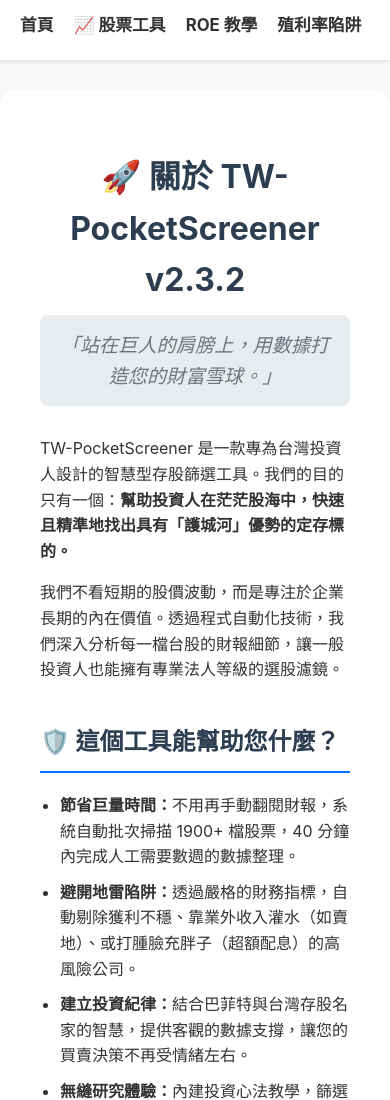
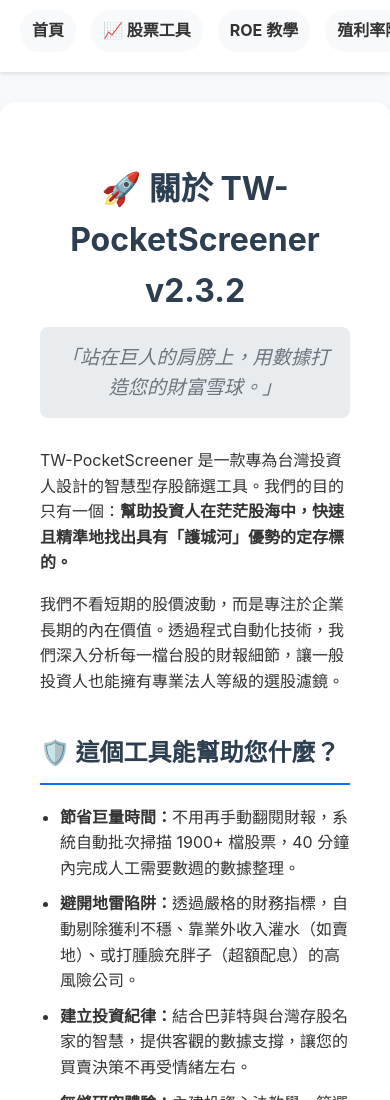
Before and after one commit to EasonChang1243/easonchang1243.github.io, a plain HTML site: page index.html in a window 390 px wide. Shown: the top 1100 px of the page. Drawn offline with Linux system fonts and the light colour scheme.

Commit message:
Optimize mobile navigation bar for better usability

```diff
--- a/index.html
+++ b/index.html
@@ -28,36 +28,66 @@
             padding: 0;
         }
 
-        /* 置頂導覽列 */
+        /* === [優化重點] 手機版左右滑動導覽列 === */
         nav {
             background-color: white;
             box-shadow: 0 2px 4px rgba(0,0,0,0.1);
             position: sticky;
             top: 0;
             z-index: 1000;
-            padding: 0 20px;
+            /* 讓導覽列在手機上滿版，不留白邊 */
+            width: 100%;
+            overflow: hidden;
         }
+
         nav ul {
-            max-width: 800px;
-            margin: 0 auto;
-            padding: 0;
+            /* 1. 排列方式 */
+            display: flex;
+            flex-wrap: nowrap;       /* 強制不換行 (關鍵) */
+            align-items: center;
+            justify-content: flex-start; /* 靠左對齊，確保滑動時不會切到第一個選項 */
+
+            /* 2. 滑動設定 */
+            overflow-x: auto;        /* 開啟橫向捲動 */
+            -webkit-overflow-scrolling: touch; /* 讓 iOS 滑動有慣性效果 (更順暢) */
+
+            /* 3. 外觀設定 */
+            margin: 0;
+            padding: 10px 20px;      /* 上下 10px，左右留一點空間 */
             list-style: none;
-            display: flex;
-            align-items: center;
-            height: 60px;
-            overflow-x: auto; /* 手機版可橫向捲動 */
+            gap: 15px;               /* 按鈕之間的間距 */
+
+            /* 4. 隱藏醜醜的捲軸 (但在手機上依然可以滑) */
+            scrollbar-width: none;   /* Firefox */
         }
+
+        /* Chrome, Safari, Edge 隱藏捲軸 */
+        nav ul::-webkit-scrollbar {
+            display: none;
+        }
+
         nav li {
-            margin-right: 20px;
-            white-space: nowrap;
+            flex: 0 0 auto;          /* 關鍵：防止項目被壓縮，保持原始寬度 */
+            white-space: nowrap;     /* 文字強制不換行 */
         }
+
         nav a {
             text-decoration: none;
             color: var(--text-color);
             font-weight: bold;
-            font-size: 1.05rem;
+            font-size: 1rem;
+            display: inline-block;
+            padding: 8px 12px;       /* 增加點擊範圍 */
+            border-radius: 20px;     /* 變成膠囊狀按鈕，更有質感 */
+            background-color: #f8f9fa; /* 預設給個淡灰色背景，提示這是按鈕 */
+            transition: all 0.2s;
         }
-        nav a:hover { color: var(--primary-color); }
+
+        nav a:hover, nav a:active {
+            color: white;
+            background-color: var(--primary-color); /* 點擊或滑過變藍色 */
+        }
+        /* ========================================== */
 
         /* 主要容器 */
         .container {
@@ -174,6 +204,9 @@
             <li><a href="/roe-guide.html">ROE 教學</a></li>
             <li><a href="/dividend-strategy.html">殖利率陷阱</a></li>
             <li><a href="/moat-investing.html">護城河選股</a></li>
+            <li><a href="/eps-growth.html">EPS 成長</a></li>
+            <li><a href="/gross-margin.html">毛利護城河</a></li>
+            <li><a href="/dividend-payout.html">配息率秘密</a></li>
         </ul>
     </nav>
 
```
